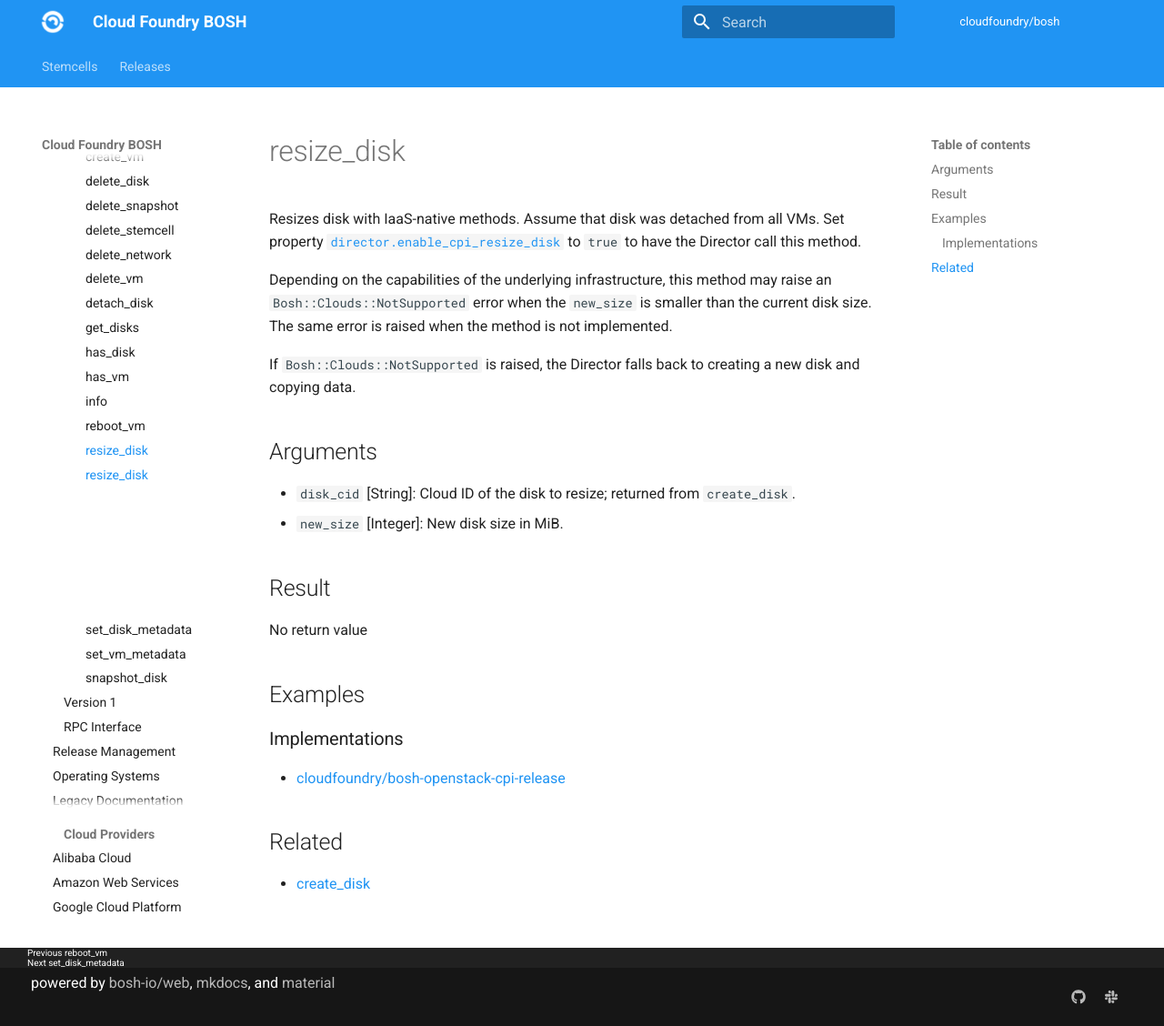
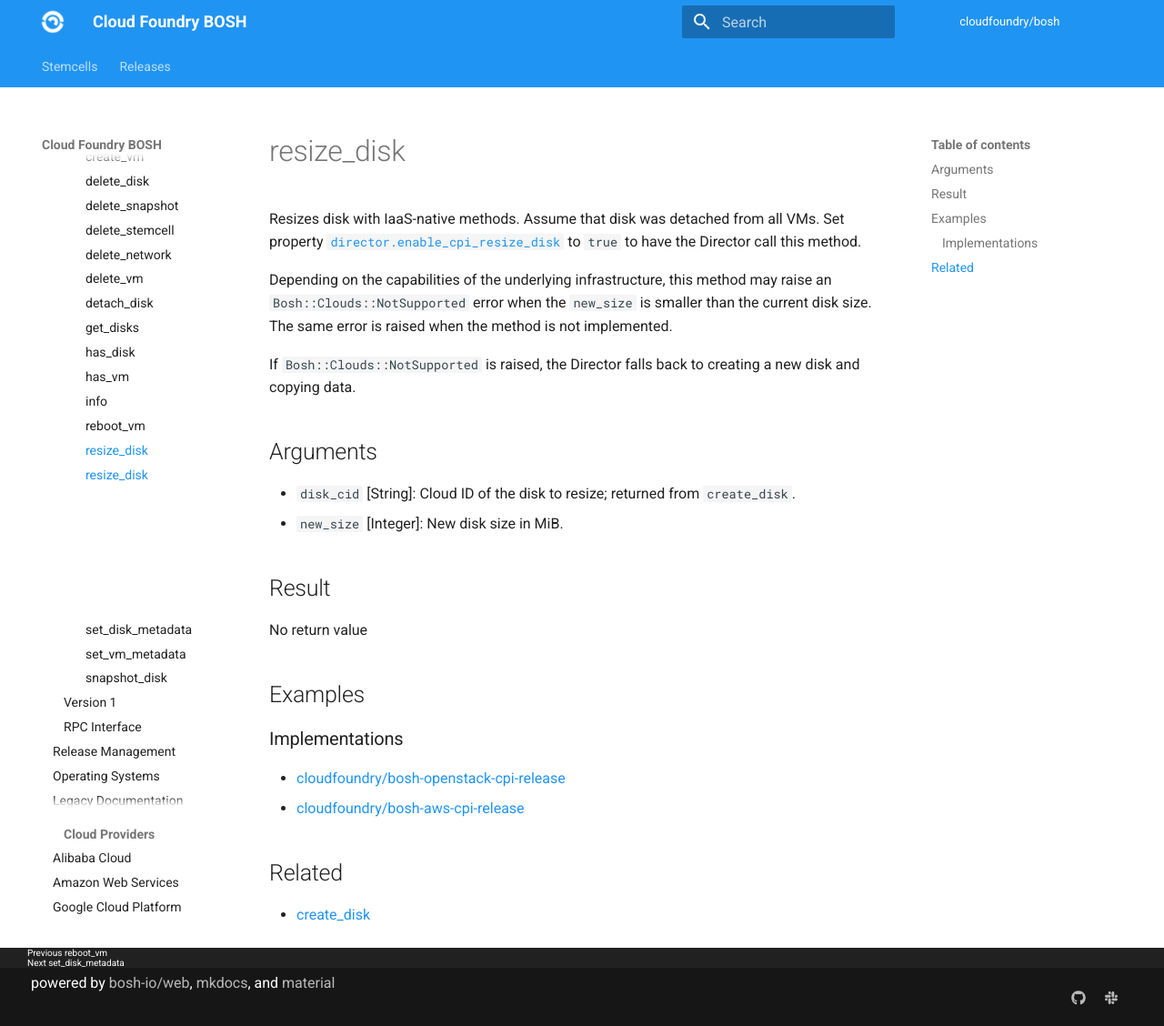
Before and after one commit to cloudfoundry/docs-bosh, an MkDocs documentation site: the page built from content/cpi-api-v2-method/resize-disk.md, in a window 1280 px wide and 1128 px high. Shown: the whole window at 91% size. Built offline with MkDocs 1.6.1 and Material for MkDocs 9.7.7, drawn with Linux system fonts in a browser that asks for light colours; old or Windows-style settings are respelled for this version of MkDocs.

Commit message:
feat: update resize-disk.md with aws information

```diff
--- a/content/cpi-api-v2-method/resize-disk.md
+++ b/content/cpi-api-v2-method/resize-disk.md
@@ -23,6 +23,7 @@ No return value
 ### Implementations
 
  * [cloudfoundry/bosh-openstack-cpi-release](https://github.com/cloudfoundry/bosh-openstack-cpi-release/blob/88e1c6d402b3c4ce23ad39ebdf5ab5fc93790127/src/bosh_openstack_cpi/lib/cloud/openstack/cloud.rb#L701)
+ * [cloudfoundry/bosh-aws-cpi-release](https://github.com/cloudfoundry/bosh-aws-cpi-release/blob/7906dc66c61d4667ad74beeda3e5627f997ad740/src/bosh_aws_cpi/lib/cloud/aws/cloud_core.rb#L165)
 
 
 ## Related
```
